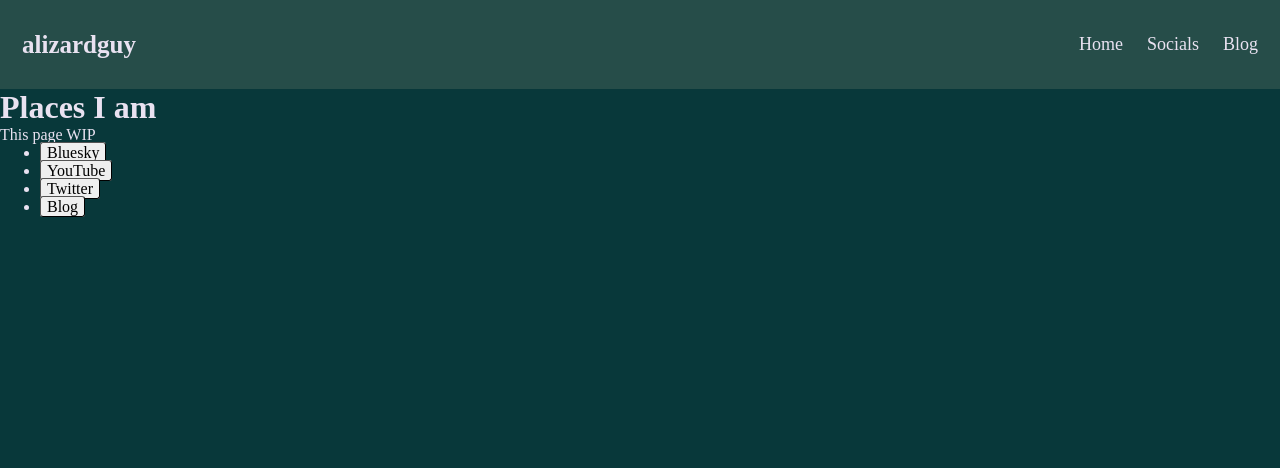
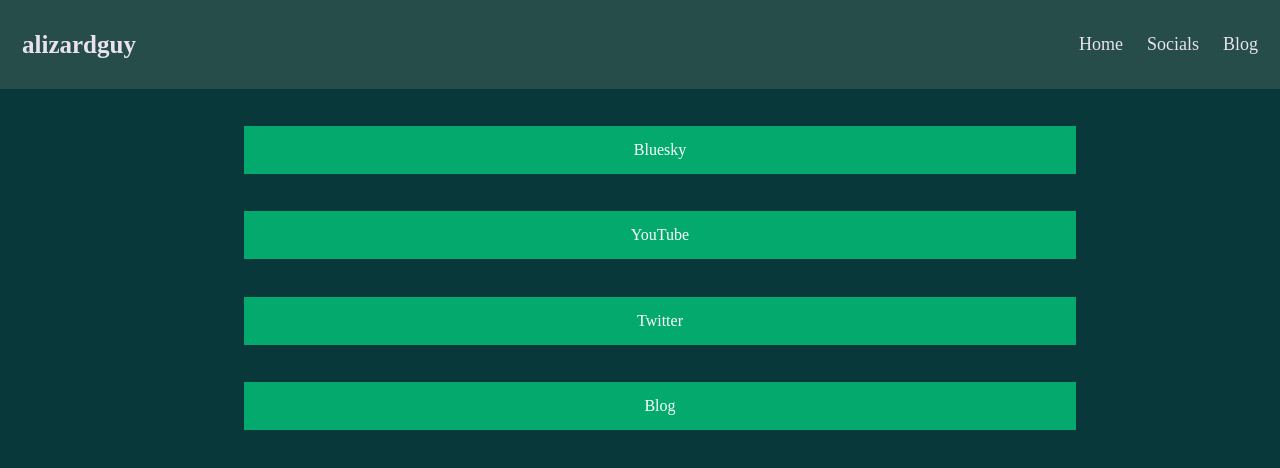
Before and after one commit to alizardguy/alizardguy.github.io, an Eleventy site: page src/socials.html in a window 1280 px wide. Built offline with nearby package versions, Linux system fonts and the light colour scheme; Eleventy itself is replaced by a stand-in of ours; files that its build step writes are made by us from their sources.

Commit message:
placeholder buttons v2

```diff
--- a/src/socials.html
+++ b/src/socials.html
@@ -4,11 +4,9 @@
 layout: layouts/base.html
 ---
 {% include "navbar.html" %}
-<h1>Places I am</h1>
-<p>This page WIP</p>
-<ul>
-    <li><a href="https://bsky.app/profile/alizardguy.com" class="button">Bluesky</a></li>
-    <li><a href="https://www.youtube.com/alizardguy" class="button">YouTube</a></li>
-    <li><a href="https://x.com/alizardguy" class="button">Twitter</a></li>
-    <li><a href="https://blog.alizardguy.com/" class="button">Blog</a></li>
+<ul class="nice-list">
+    <li class="nice-list"><a href="https://bsky.app/profile/alizardguy.com" class="button wide">Bluesky</a></li>
+    <li class="nice-list"><a href="https://www.youtube.com/alizardguy" class="button wide">YouTube</a></li>
+    <li class="nice-list"><a href="https://x.com/alizardguy" class="button wide">Twitter</a></li>
+    <li class="nice-list"><a href="https://blog.alizardguy.com/" class="button wide">Blog</a></li>
 </ul>
--- a/src/style/base.css
+++ b/src/style/base.css
@@ -13,10 +13,26 @@
 }
 
 a.button {
-    padding: 1px 6px;
-    border: 1px outset buttonborder;
-    border-radius: 3px;
-    color: buttontext;
-    background-color: buttonface;
+    background-color: #04AA6D; /* Green */
+    border: none;
+    color: white;
+    padding: 15px 32px;
+    text-align: center;
     text-decoration: none;
+    display: inline-block;
+    font-size: 16px;
 }
+
+ul.nice-list{
+    list-style: none;
+    text-align: center;
+    align-self: center;
+}
+
+li.nice-list{
+    margin: 3%;
+}
+
+a.wide{
+    width: 60vw;
+}
```
